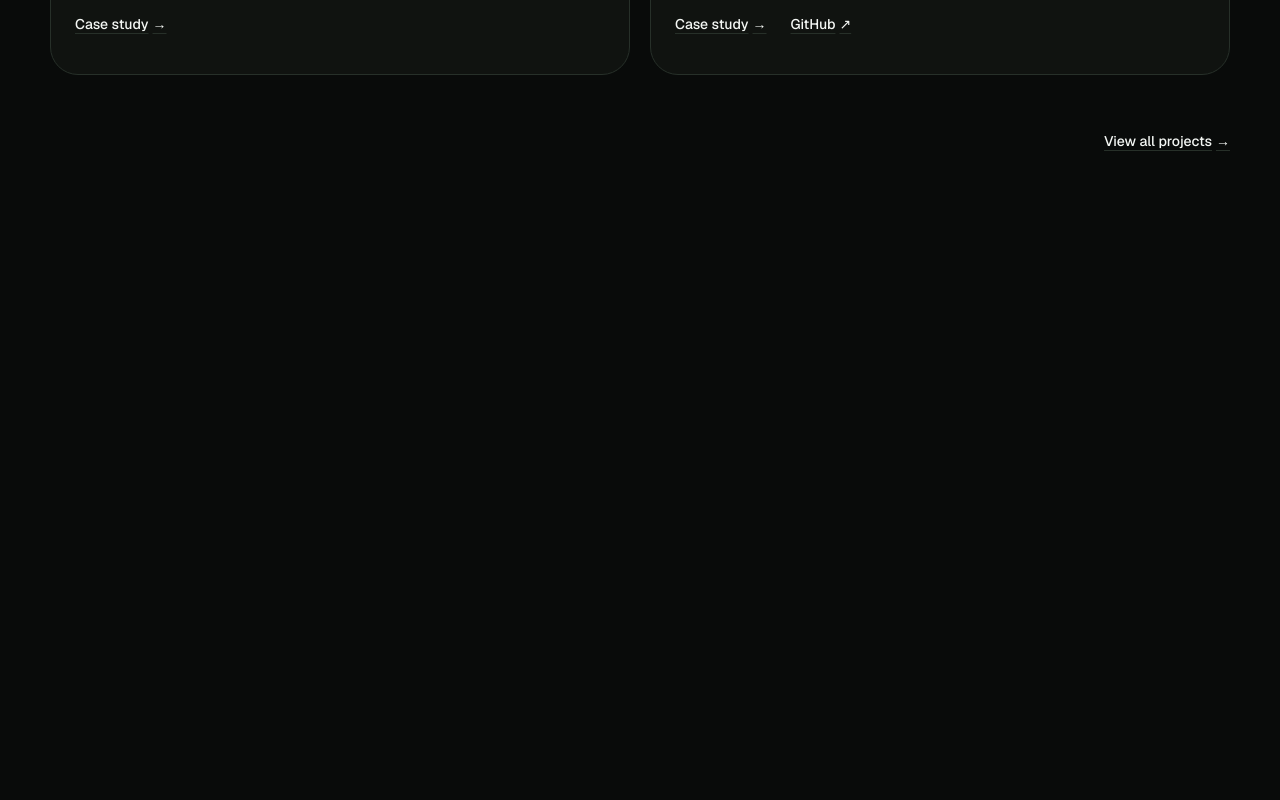
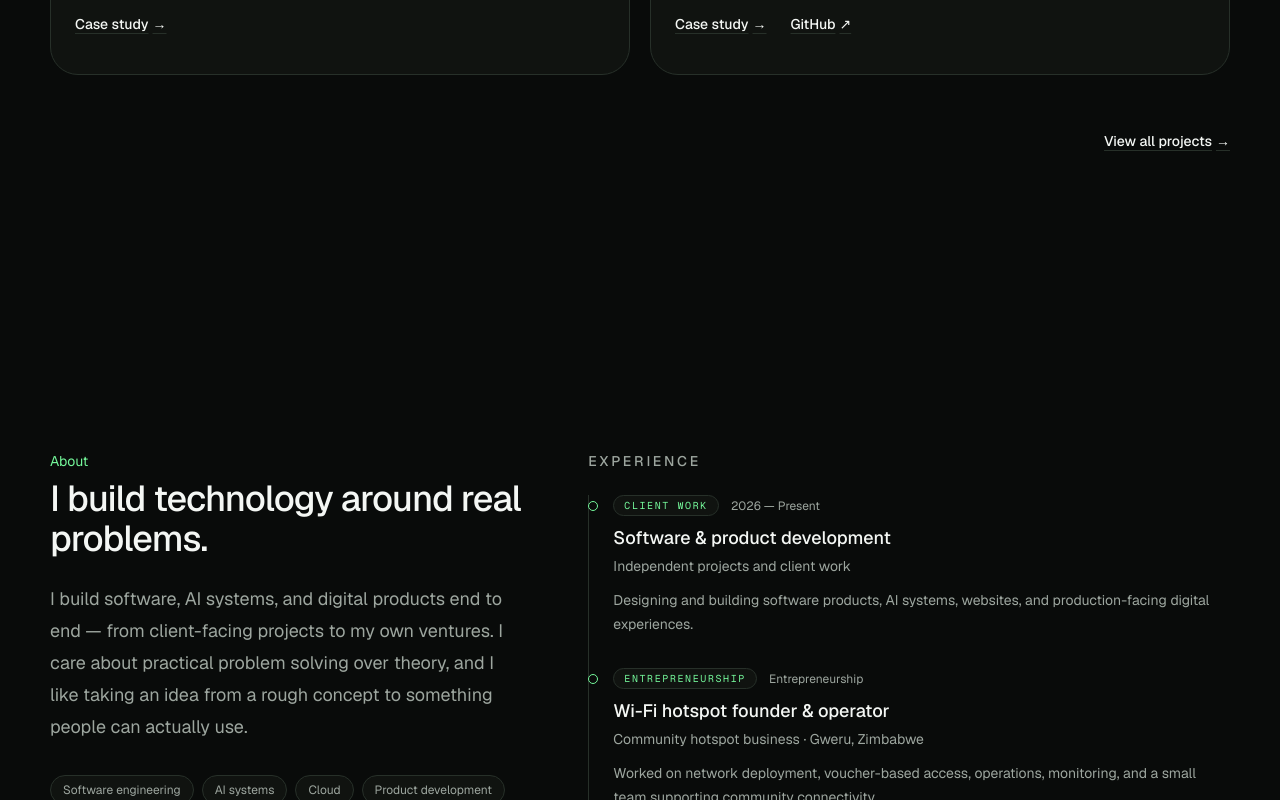
Before and after one commit to Knarf24/frank-ncube-portfolio, a Next.js app: page / in a window 1280 px wide. Shown: the part 2000-2800 px from the top of the page. Before the commit the page ends 2307 px from the top, so only its background shows below. Built offline with nearby package versions, Linux system fonts and the light colour scheme; no server answers.

Commit message:
WP-06: add profile education and skills sections
* feat: add profile education and skills sections

* test: scope WP-06 homepage assertions

```diff
--- a/app/page.tsx
+++ b/app/page.tsx
@@ -1,5 +1,8 @@
 import { Hero } from "@/components/hero/hero";
 import { SelectedWork } from "@/components/projects/selected-work";
+import { AboutExperience } from "@/components/sections/about-experience";
+import { EducationAchievements } from "@/components/sections/education-achievements";
+import { TechnicalToolkit } from "@/components/sections/technical-toolkit";
 import { Reveal } from "@/components/reveal";
 
 export default function Home() {
@@ -9,6 +12,15 @@ export default function Home() {
       <Reveal>
         <SelectedWork />
       </Reveal>
+      <Reveal>
+        <AboutExperience />
+      </Reveal>
+      <Reveal>
+        <EducationAchievements />
+      </Reveal>
+      <Reveal>
+        <TechnicalToolkit />
+      </Reveal>
     </main>
   );
 }
--- /dev/null
+++ b/components/sections/about-experience.tsx
@@ -0,0 +1,85 @@
+import { experience } from "@/data/experience";
+import { SectionHeading } from "@/components/section-heading";
+import type { ExperienceItem } from "@/lib/portfolio-types";
+
+const focusAreas = [
+  "Software engineering",
+  "AI systems",
+  "Cloud",
+  "Product development",
+];
+
+const kindLabel: Record<ExperienceItem["kind"], string> = {
+  "Client work": "Client work",
+  Entrepreneurship: "Entrepreneurship",
+  Campus: "Campus",
+  Professional: "Professional",
+};
+
+export function AboutExperience() {
+  return (
+    <section
+      id="about"
+      className="scroll-mt-24 px-5 py-20 sm:py-28 md:px-8 md:py-36"
+    >
+      <div className="mx-auto grid w-full max-w-[var(--max-width)] gap-14 lg:grid-cols-[minmax(0,0.85fr)_minmax(0,1.15fr)] lg:gap-16">
+        <div>
+          <SectionHeading eyebrow="About" title="I build technology around real problems." />
+
+          <p className="mt-6 max-w-xl text-base leading-7 text-[var(--muted)] sm:text-lg sm:leading-8">
+            I build software, AI systems, and digital products end to end —
+            from client-facing projects to my own ventures. I care about
+            practical problem solving over theory, and I like taking an idea
+            from a rough concept to something people can actually use.
+          </p>
+
+          <ul className="mt-8 flex flex-wrap gap-2" aria-label="Areas of focus">
+            {focusAreas.map((area) => (
+              <li
+                key={area}
+                className="rounded-full border border-[var(--border)] bg-[var(--surface)] px-3 py-1.5 text-xs text-[var(--muted)]"
+              >
+                {area}
+              </li>
+            ))}
+          </ul>
+        </div>
+
+        <div id="experience" className="scroll-mt-24">
+          <h3 className="text-sm font-medium uppercase tracking-[0.2em] text-[var(--muted)]">
+            Experience
+          </h3>
+
+          <ol className="mt-6 space-y-8 border-l border-[var(--border)] pl-6">
+            {experience.map((item) => (
+              <li key={item.title} className="relative">
+                <span
+                  aria-hidden="true"
+                  className="absolute -left-[1.6rem] top-1.5 h-2.5 w-2.5 rounded-full border border-[var(--accent)] bg-[var(--background)]"
+                />
+
+                <div className="flex flex-wrap items-center gap-x-3 gap-y-1">
+                  <span className="rounded-full border border-[var(--border)] bg-[var(--surface)] px-2.5 py-0.5 font-mono text-[10px] uppercase tracking-[0.16em] text-[var(--accent)]">
+                    {kindLabel[item.kind]}
+                  </span>
+                  <span className="text-xs text-[var(--muted)]">{item.period}</span>
+                </div>
+
+                <h4 className="mt-2 text-lg font-medium text-[var(--text)]">
+                  {item.title}
+                </h4>
+                <p className="mt-1 text-sm text-[var(--muted)]">
+                  {item.organization}
+                  {item.location ? ` · ${item.location}` : ""}
+                </p>
+                <p className="mt-3 text-sm leading-6 text-[var(--muted)]">
+                  {item.summary}
+                </p>
+              </li>
+            ))}
+          </ol>
+        </div>
+      </div>
+    </section>
+  );
+}
--- /dev/null
+++ b/components/sections/education-achievements.tsx
@@ -0,0 +1,65 @@
+import { achievements } from "@/data/achievements";
+import { education } from "@/data/education";
+import { SectionHeading } from "@/components/section-heading";
+
+export function EducationAchievements() {
+  return (
+    <section className="scroll-mt-24 px-5 py-20 sm:py-28 md:px-8 md:py-36">
+      <div className="mx-auto w-full max-w-[var(--max-width)]">
+        <SectionHeading eyebrow="Education" title="Education & achievements" />
+
+        <div className="mt-10 grid gap-6 sm:mt-14 lg:grid-cols-[minmax(0,1.1fr)_minmax(0,0.9fr)] lg:gap-8">
+          <div className="rounded-[1.75rem] border border-[var(--border)] bg-[var(--surface)] p-6 sm:p-8">
+            <p className="font-mono text-[10px] uppercase tracking-[0.2em] text-[var(--accent)]">
+              {education.graduation}
+            </p>
+            <h3 className="mt-3 text-2xl font-medium tracking-tight text-[var(--text)] sm:text-3xl">
+              {education.institution}
+            </h3>
+            <p className="mt-2 text-base text-[var(--muted)]">{education.degree}</p>
+
+            <p className="mt-5 text-sm text-[var(--muted)]">
+              GPA <span className="text-[var(--text)]">{education.gpa}</span>
+            </p>
+
+            <ul
+              className="mt-6 flex flex-wrap gap-2"
+              aria-label="Relevant coursework"
+            >
+              {education.coursework.map((course) => (
+                <li
+                  key={course}
+                  className="rounded-full border border-[var(--border)] bg-[var(--surface-elevated)] px-3 py-1.5 text-xs text-[var(--muted)]"
+                >
+                  {course}
+                </li>
+              ))}
+            </ul>
+          </div>
+
+          <div>
+            <h3 className="text-sm font-medium uppercase tracking-[0.2em] text-[var(--muted)]">
+              Achievements
+            </h3>
+
+            <ul className="mt-6 space-y-3">
+              {achievements.map((achievement) => (
+                <li
+                  key={achievement.title}
+                  className="rounded-2xl border border-[var(--border)] bg-[var(--surface)] px-4 py-3.5"
+                >
+                  <p className="text-sm font-medium text-[var(--text)]">
+                    {achievement.title}
+                  </p>
+                  <p className="mt-1 text-xs text-[var(--muted)]">
+                    {achievement.issuer} · {achievement.year}
+                  </p>
+                </li>
+              ))}
+            </ul>
+          </div>
+        </div>
+      </div>
+    </section>
+  );
+}
--- /dev/null
+++ b/components/sections/technical-toolkit.tsx
@@ -0,0 +1,47 @@
+import { skillGroups } from "@/data/skills";
+import { SectionHeading } from "@/components/section-heading";
+
+export function TechnicalToolkit() {
+  return (
+    <section className="scroll-mt-24 px-5 py-20 sm:py-28 md:px-8 md:py-36">
+      <div className="mx-auto w-full max-w-[var(--max-width)]">
+        <SectionHeading eyebrow="Toolkit" title="Technical toolkit" />
+
+        <div className="mt-10 grid gap-4 sm:mt-14 sm:grid-cols-2 lg:grid-cols-3">
+          {skillGroups.map((group) => (
+            <div
+              key={group.label}
+              className="rounded-2xl border border-[var(--border)] bg-[var(--surface)] p-5 sm:p-6"
+            >
+              <h3 className="text-sm font-medium text-[var(--text)]">
+                {group.label}
+              </h3>
+              <ul
+                className="mt-4 flex flex-wrap gap-2"
+                aria-label={`${group.label} skills`}
+              >
+                {group.skills.map((skill) => (
+                  <li
+                    key={skill}
+                    className="rounded-full border border-[var(--border)] bg-[var(--surface-elevated)] px-3 py-1.5 text-xs text-[var(--muted)]"
+                  >
+                    {skill}
+                  </li>
+                ))}
+              </ul>
+            </div>
+          ))}
+        </div>
+
+        <div className="mt-6 rounded-2xl border border-[color:rgba(116,247,154,0.35)] bg-[var(--accent-soft)] px-5 py-5 sm:px-6">
+          <p className="font-mono text-[10px] uppercase tracking-[0.2em] text-[var(--accent)]">
+            Currently deepening
+          </p>
+          <p className="mt-2 text-sm text-[var(--text)] sm:text-base">
+            Python engineering · Machine learning · System design
+          </p>
+        </div>
+      </div>
+    </section>
+  );
+}
```
Also changed, not shown: 2 other files (tests, documents, lock files or other folders).
